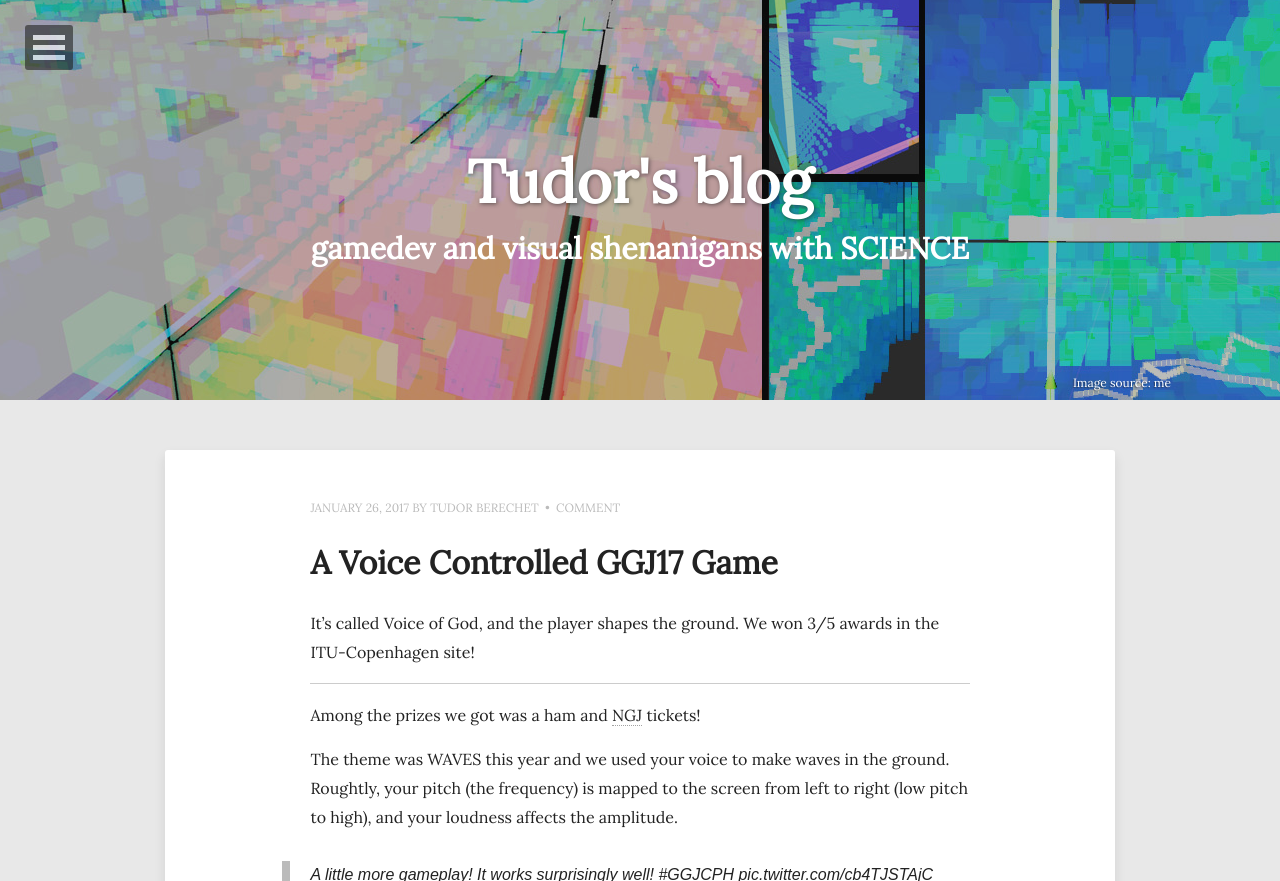
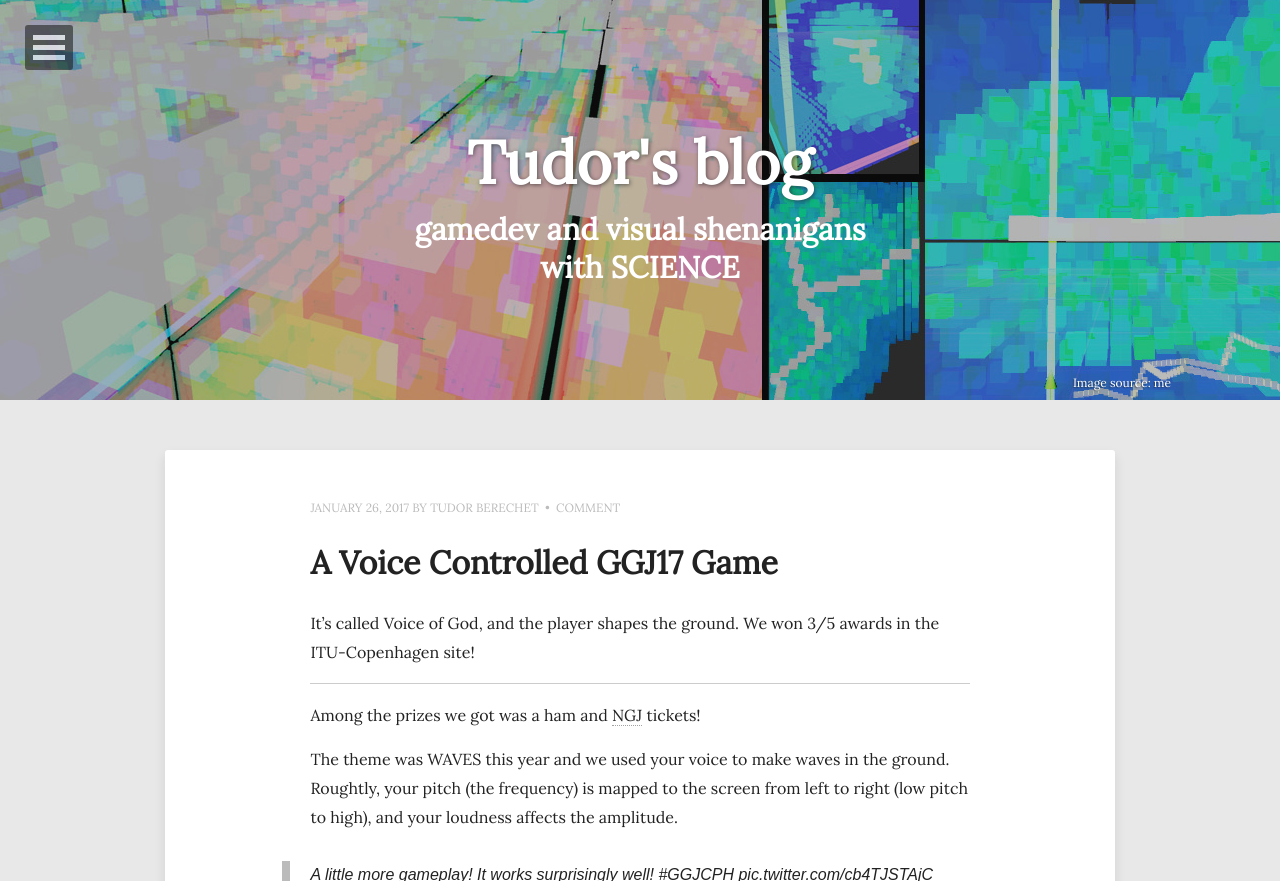
Before and after one commit to tdbe/tdbe.github.io, a Jekyll site: the page built from index.html, in a window 1280 px wide and 900 px high, cut to the strip 0-881 px from the top of the window. Built offline with Jekyll 4.4.1, drawn with Linux system fonts in a browser that asks for light colours; nearby versions of some CDN libraries; the list of posts is cut into pages by our own code.

Commit message:
no message

```diff
--- a/_config.yml
+++ b/_config.yml
@@ -1,5 +1,5 @@
 title:            Tudor's blog
-description:      gamedev and visual shenanigans with SCIENCE
+description:      gamedev and visual shenanigans <br/>with SCIENCE
 disqus_shortname: deferred
 #Your site's domain goes here. Leave localhost server or blank when working locally.
 url:              http://blog.deferredreality.com
```
